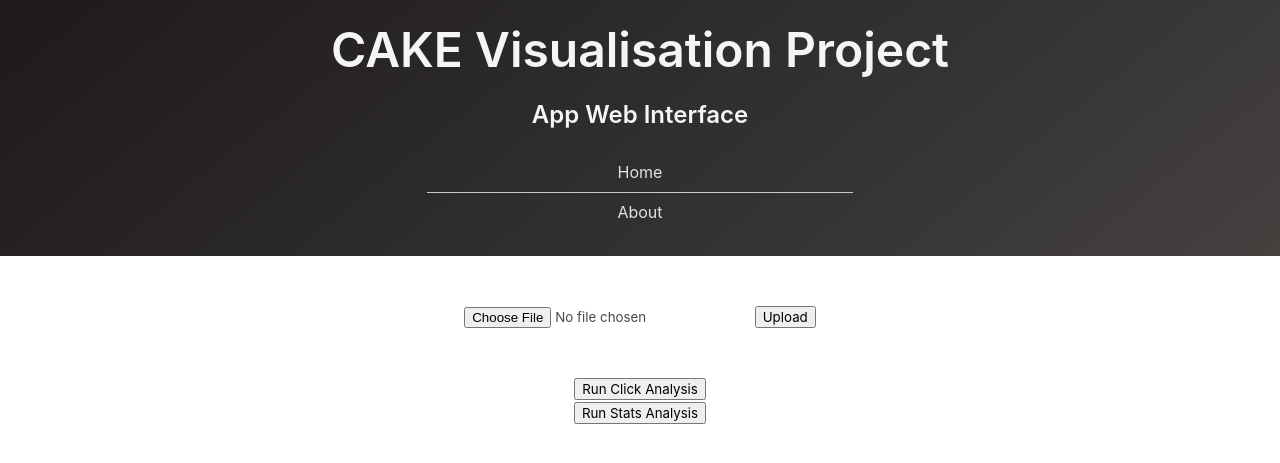
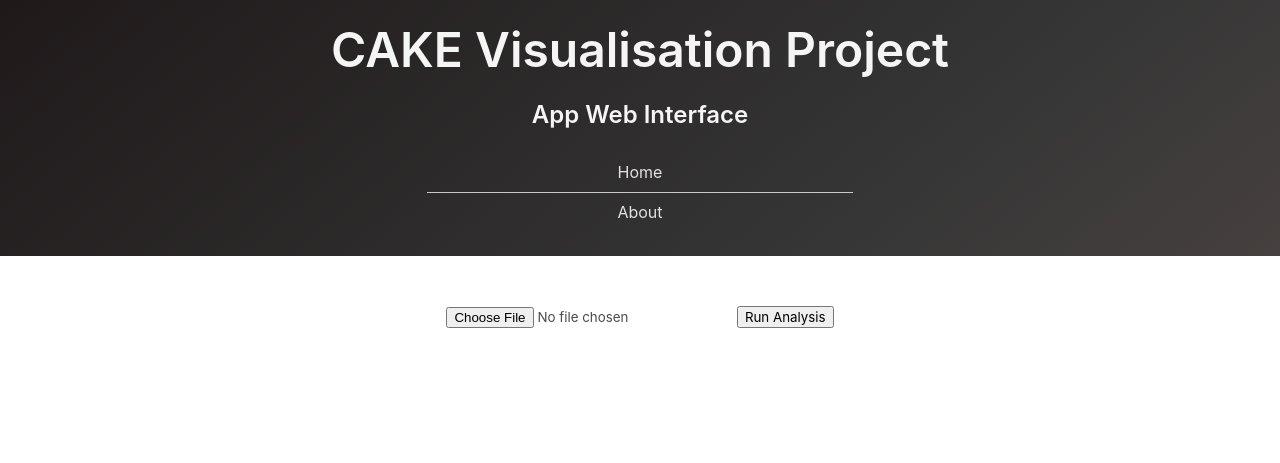
Before and after one commit to UoMResearchIT/interaction-data-visualisation-tool, a Flask app: page / in a window 1280 px wide. Shown: the part 53-516 px from the top of the page. Run offline with Flask 2, Linux system fonts and the light colour scheme.

Commit message:
Additional comments

```diff
--- a/templates/base.html
+++ b/templates/base.html
@@ -1,4 +1,11 @@
 <!DOCTYPE html>
+
+{#
+    Base template to give each page a consistent look and feel. EG the navbar and header.
+    Loads the CSS and JS.
+#}
+
+
 <html>
 
 	<head>
--- a/templates/index.html
+++ b/templates/index.html
@@ -1,18 +1,17 @@
 {% extends "Base.html" %}
+
+{#
+    Template for the index. Users can upload their files and run them.
+#}
 
 {% block content %}
 	<div align="center">
 		<form method="POST" enctype=multipart/form-data>
       			<p><input type=file name=file>
-         		<input type=submit value=Upload>
+         		<input type=submit value='Run Analysis'>
     		</form>
 		<br>
 	</div>
-
-	<br>
-	<p align="center"><a href="/click"><button type="button">Run Click Analysis</button></a></p>
-    <p align="center"><a href="/stats"><button type="button">Run Stats Analysis</button></a></p>
-{#    <p align="center"><a href="/histogram"><button type="button">Run Histogram</button></a></p>#}
 <br>
 
 
```
Also changed, not shown: templates/vis.html (+9 -0 lines).
